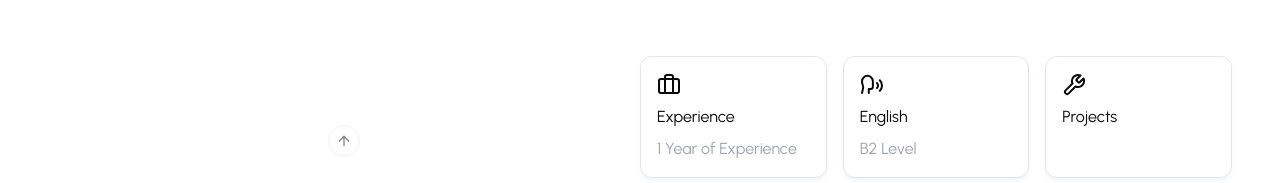
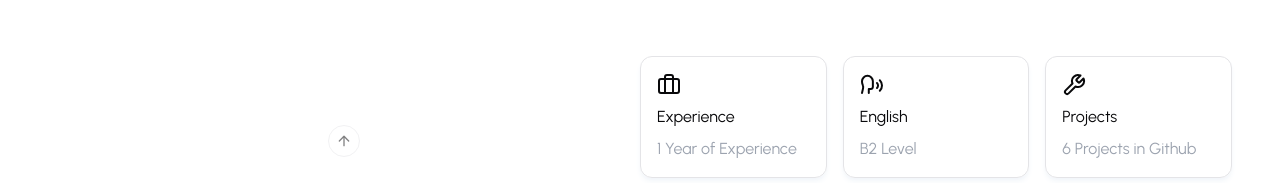
Before and after one commit to LucasCueli/Portfolio-Web, a Next.js app: page / in a window 1280 px wide. Shown: the part 960-1143 px from the top of the page. Built offline with nearby package versions, Linux system fonts and the light colour scheme.

Commit message:
Acomodando Github

```diff
--- a/components/contact.jsx
+++ b/components/contact.jsx
@@ -21,7 +21,7 @@ const Contact = () => {
                             <p>{data.title}</p>
                             <p>{data.subtitle}</p>
                             <Link href={data.link} target="_blank">
-                                Enviar mensaje
+                                Send Message
                             </Link>
                         </div>
                     ))}
--- a/data.tsx
+++ b/data.tsx
@@ -17,7 +17,7 @@ export const dataAboutMe = [
         id: 3,
         name: "Projects",
         icon: <Wrench />,
-        description: "",
+        description: "6 Projects in Github",
     },
 ];
 
```
